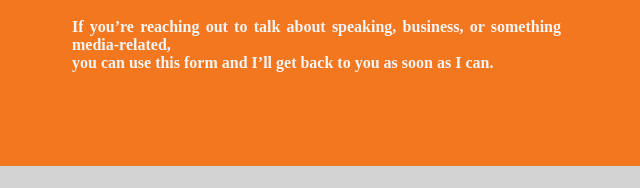
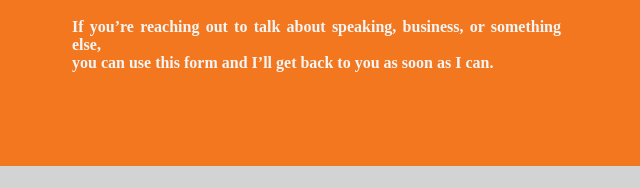
Before and after one commit to Aymen-Mohammednur/PersonalWebBootstrap, a plain HTML site: page index.html in a window 1280 px wide. Shown: the part 5632-5820 px from the top of the page, 0-640 px from the left. Drawn offline with Linux system fonts and the light colour scheme.

Commit message:
FINAL COMMIT, Finished the website.

```diff
--- a/index.html
+++ b/index.html
@@ -306,7 +306,7 @@
                     </ul>
 
 
-                    <h4  align = "justify">If you’re reaching out to talk about speaking, business, or something media-related,  <br> you can use this form and I’ll get back to you as soon as I can.</h4>
+                    <h4  align = "justify">If you’re reaching out to talk about speaking, business, or something else,  <br> you can use this form and I’ll get back to you as soon as I can.</h4>
 
                 </td>
 
```
